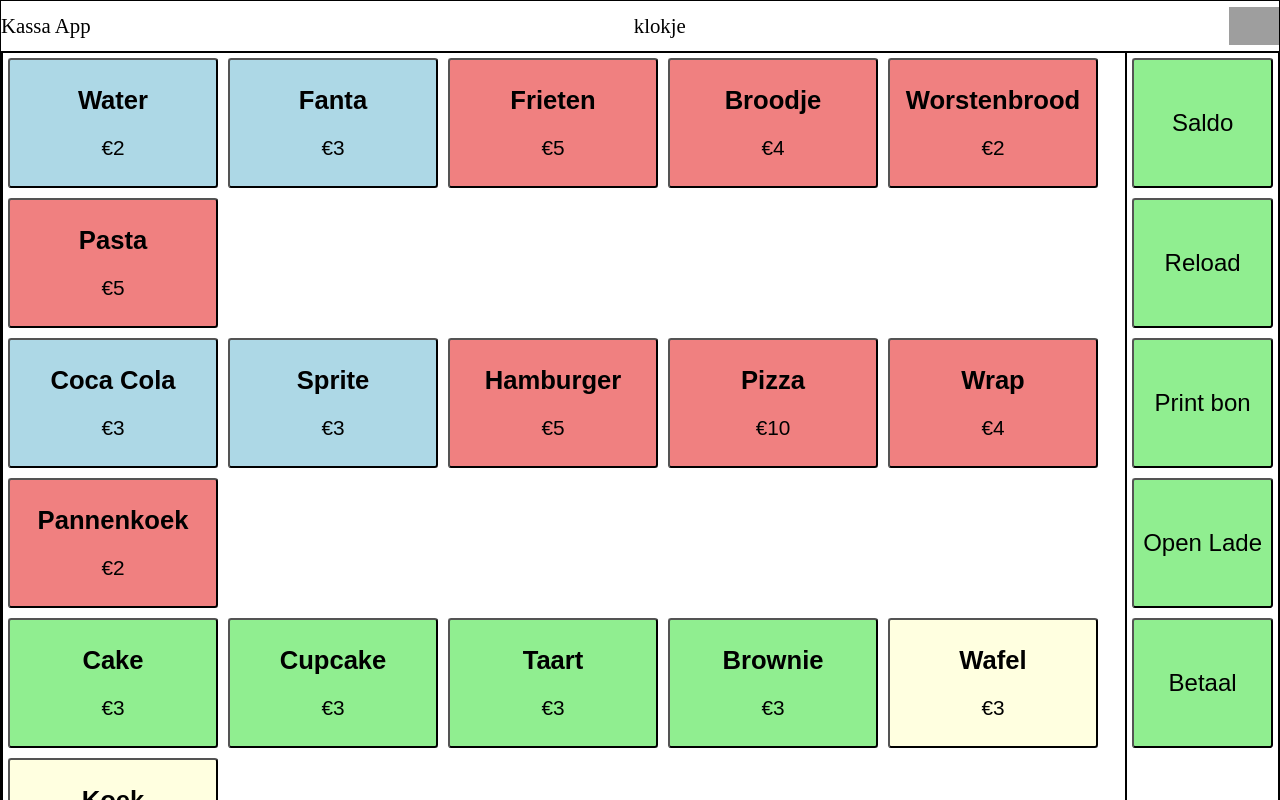
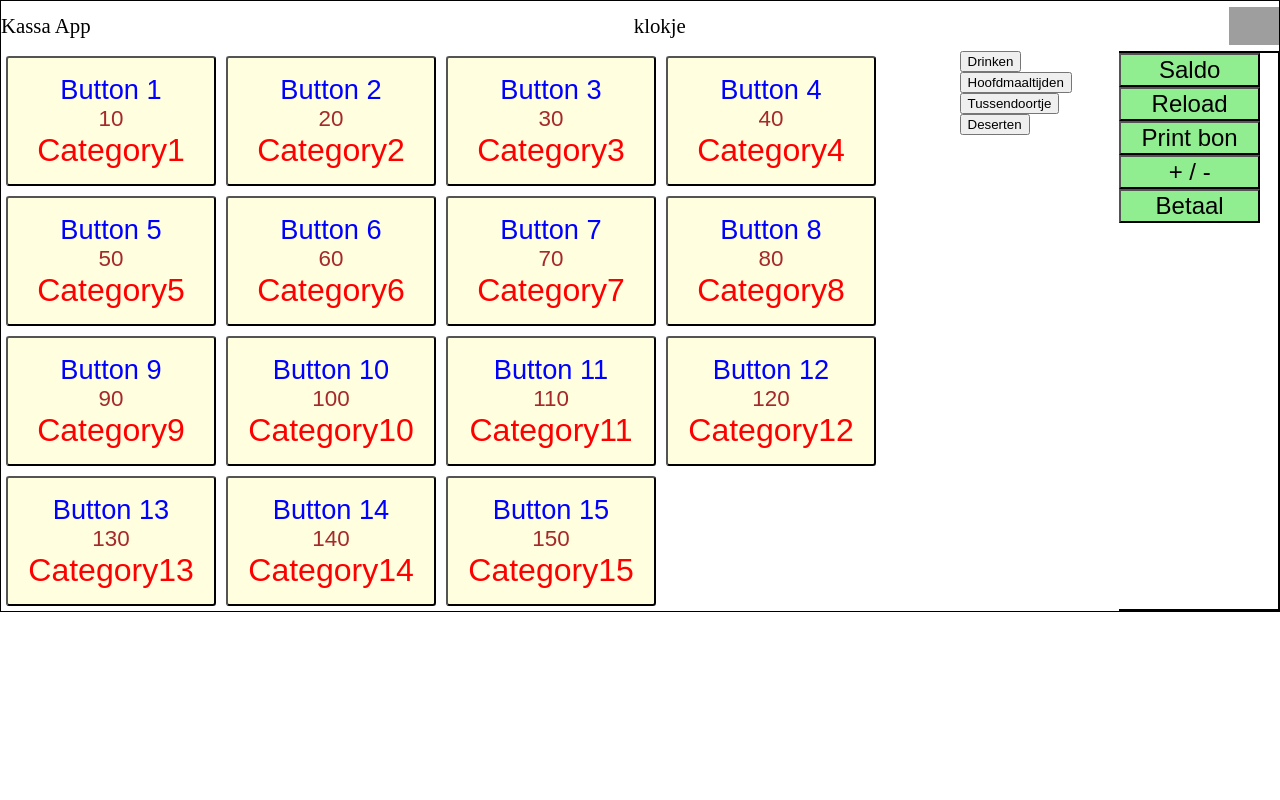
Before and after one commit to UCLL-FEG-Leuven/project-9101112-looplegends, an Angular app in the folder Client/: page / in a window 1280 px wide. Shown: the top 800 px of the page. Built offline with nearby package versions, Linux system fonts and the light colour scheme; grey boxes are pictures that could not be loaded.

Commit message:
Buttons mooi gemaakt. Gezorgd dat het een apart component is en alles een class gegeven

```diff
--- a/Client/src/app/app.component.css
+++ b/Client/src/app/app.component.css
@@ -5,27 +5,23 @@
   height: 50px;
 }
 
+
+
 .Head img {
   width: 50px;
   height: auto;
 }
 
 
-
-.buttons {
-  display: flex;
-  flex-direction: column;
+.main {
+  display: grid;
+  grid-template-columns: 75% 1fr 1fr;
 }
 
-button {
-  width: 210px;
-  /* Pas de breedte aan naar wens */
-  height: 130px;
-  /* Pas de hoogte aan naar wens */
-  margin: 5px;
-  /* Optioneel: voeg marge toe tussen de knoppen */
-  border-radius: 0.2rem;
-}
+
+
+
+
 
 h1 {
   font-size: 1.6rem;
@@ -36,7 +32,13 @@ p {
 }
 
 .Drinks {
-  background-color: lightblue;
+  background-color: #add8e6;
+}
+
+.Drinks:hover {
+  background-color: #add8e672;
+  border: 1px solid black;
+  box-shadow: rgba(0, 0, 0, 0.45) 0px 25px 20px -20px;
 }
 
 .Foods {
@@ -44,7 +46,7 @@ p {
 }
 
 .Desserts {
-  background-color: lightgreen;
+  background-color: rgb(255, 255, 51);
 }
 
 .Snacks {
--- a/Client/src/app/app.component.html
+++ b/Client/src/app/app.component.html
@@ -9,118 +9,43 @@
 </header>
 
 <main class="main">
-  <div class="ALL">
-    <section>
-      <div class="buttons">
-        <div class="Row1">
-          <button class="Drinks" (click)="showTitle('Water', 2)">
-            <h1>Water</h1>
-            <p>€2</p>
-          </button>
-          <button class="Drinks" (click)="showTitle('Fanta', 3)">
-            <h1>Fanta</h1>
-            <p>€3</p>
-          </button>
-          <button class="Foods" (click)="showTitle('Frieten', 5)">
-            <h1>Frieten</h1>
-            <p>€5</p>
-          </button>
-          <button class="Foods" (click)="showTitle('Broodje', 4)">
-            <h1>Broodje</h1>
-            <p>€4</p>
-          </button>
-          <button class="Foods" (click)="showTitle('Worstenbroodje', 2)">
-            <h1>Worstenbrood</h1>
-            <p>€2</p>
-          </button>
-          <button class="Foods" (click)="showTitle('Pasta', 5)">
-            <h1>Pasta</h1>
-            <p>€5</p>
-          </button>
+  <div class="button-container">
+    <app-button text="Button 1" [price]="10" category="Category1" (click)="showTitle('Category1', 10)"></app-button>
+    <app-button text="Button 2" [price]="20" category="Category2" (click)="showTitle('Category2', 20)"></app-button>
+    <app-button text="Button 3" [price]="30" category="Category3" (click)="showTitle('Category3', 30)"></app-button>
+    <app-button text="Button 4" [price]="40" category="Category4" (click)="showTitle('Category4', 40)"></app-button>
+    <app-button text="Button 5" [price]="50" category="Category5" (click)="showTitle('Category5', 50)"></app-button>
+    <app-button text="Button 6" [price]="60" category="Category6" (click)="showTitle('Category6', 60)"></app-button>
+    <app-button text="Button 7" [price]="70" category="Category7" (click)="showTitle('Category7', 70)"></app-button>
+    <app-button text="Button 8" [price]="80" category="Category8" (click)="showTitle('Category8', 80)"></app-button>
+    <app-button text="Button 9" [price]="90" category="Category9" (click)="showTitle('Category9', 90)"></app-button>
+    <app-button text="Button 10" [price]="100" category="Category10"
+      (click)="showTitle('Category10', 100)"></app-button>
+    <app-button text="Button 11" [price]="110" category="Category11"
+      (click)="showTitle('Category11', 110)"></app-button>
+    <app-button text="Button 12" [price]="120" category="Category12"
+      (click)="showTitle('Category12', 120)"></app-button>
+    <app-button text="Button 13" [price]="130" category="Category13"
+      (click)="showTitle('Category13', 130)"></app-button>
+    <app-button text="Button 14" [price]="140" category="Category14"
+      (click)="showTitle('Category14', 140)"></app-button>
+    <app-button text="Button 15" [price]="150" category="Category15"
+      (click)="showTitle('Category15', 150)"></app-button>
   </div>
 
-        <div class="Row2">
-          <button class="Drinks" (click)="showTitle('Coca Cola', 3)">
-            <h1>Coca Cola</h1>
-            <p>€3</p>
-          </button>
-          <button class="Drinks" (click)="showTitle('Sprite', 3)">
-            <h1>Sprite</h1>
-            <p>€3</p>
-          </button>
-          <button class="Foods" (click)="showTitle('Hamburger', 5)">
-            <h1>Hamburger</h1>
-            <p>€5</p>
-          </button>
-          <button class="Foods" (click)="showTitle('Pizza', 10)">
-            <h1>Pizza</h1>
-            <p>€10</p>
-          </button>
-          <button class="Foods" (click)="showTitle('Wrap', 4)">
-            <h1>Wrap</h1>
-            <p>€4</p>
-          </button>
-          <button class="Foods" (click)="showTitle('Pannenkoek', 2)">
-            <h1>Pannenkoek</h1>
-            <p>€2</p>
-          </button>
+  <div class="Categorys">
+    <button class="CategoryButton">Drinken</button>
+    <button class="CategoryButton">Hoofdmaaltijden</button>
+    <button class="CategoryButton">Tussendoortje</button>
+    <button class="CategoryButton">Deserten</button>
   </div>
-
-        <div class="Row3">
-          <button class="Desserts" (click)="showTitle('Cake', 3)">
-            <h1>Cake</h1>
-            <p>€3</p>
-          </button>
-          <button class="Desserts" (click)="showTitle('Cupcake', 3)">
-            <h1>Cupcake</h1>
-            <p>€3</p>
-          </button>
-          <button class="Desserts" (click)="showTitle('Taart', 3)">
-            <h1>Taart</h1>
-            <p>€3</p>
-          </button>
-          <button class="Desserts" (click)="showTitle('Brownie', 3)">
-            <h1>Brownie</h1>
-            <p>€3</p>
-          </button>
-          <button class="Snacks" (click)="showTitle('Wafel', 3)">
-            <h1>Wafel</h1>
-            <p>€3</p>
-          </button>
-          <button class="Snacks" (click)="showTitle('Koek', 3)">
-            <h1>Koek</h1>
-            <p>€3</p>
-          </button>
-        </div>
-      </div>
-
-      <div class="Onderste">
-        <div class="Eindafrekening">
-          <div class="Checkout" [innerHTML]="clickedButtonTitle"></div>
-          <div class="total-cost">
-            <p>Totaal: €{{ totalCost }}</p>
-          </div>
-        </div>
-        <div class="buttons">
-          <button class="Snacks" (click)="showTitle('Snoep', 3)">
-            <h1>Snoep</h1>
-            <p>€3</p>
-          </button>
-          <button class="Snacks" (click)="showTitle('Chips', 3)">
-            <h1>Chips</h1>
-            <p>€3</p>
-          </button>
-        </div>
-      </div>
-    </section>
 
   <div class="Zijbalk">
     <button class="ButtonZijBalk">Saldo</button>
     <button class="ButtonZijBalk">Reload</button>
     <button class="ButtonZijBalk">Print bon</button>
-      <button class="ButtonZijBalk">Open Lade</button>
+    <button class="ButtonZijBalk">+ / -</button>
     <button class="ButtonZijBalk">Betaal</button>
-    </div>
   </div>
 
   <router-outlet />
--- /dev/null
+++ b/Client/src/app/button/button.component.css
@@ -0,0 +1,28 @@
+button {
+    font-size: 2rem;
+    background-color: lightyellow;
+    width: 210px;
+    height: 130px;
+    margin: 5px;
+    border-radius: 0.2rem;
+}
+
+button span {
+    display: flex;
+    flex-direction: column;
+    text-align: center;
+}
+
+.text {
+    color: blue;
+    font-size: 1.7rem;
+}
+
+.price {
+    color: brown;
+    font-size: 1.4rem;
+}
+
+.category {
+    color: red;
+}
--- /dev/null
+++ b/Client/src/app/button/button.component.html
@@ -0,0 +1,5 @@
+<button>
+    <span class="text">{{ text }}</span>
+    <span class="price">{{ price }}</span>
+    <span class="category">{{ category }}</span>
+</button>
```
Also changed, not shown: Client/src/app/app.component.ts (+4 -3 lines), Client/src/app/button/button.component.ts (added, +14 -0 lines), 1 other file (tests, documents, lock files or other folders). Lines whose indentation alone changed are shown as unchanged.
